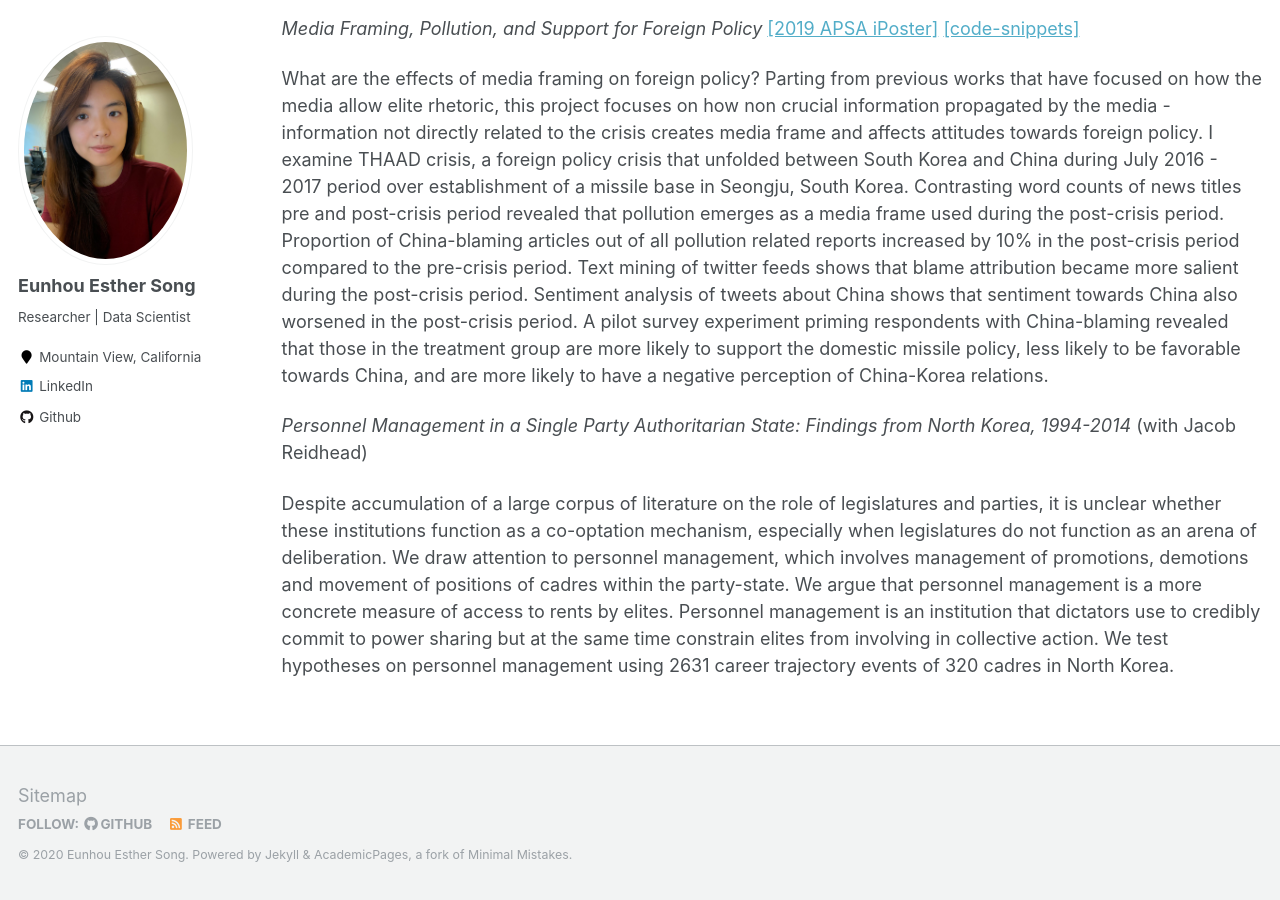
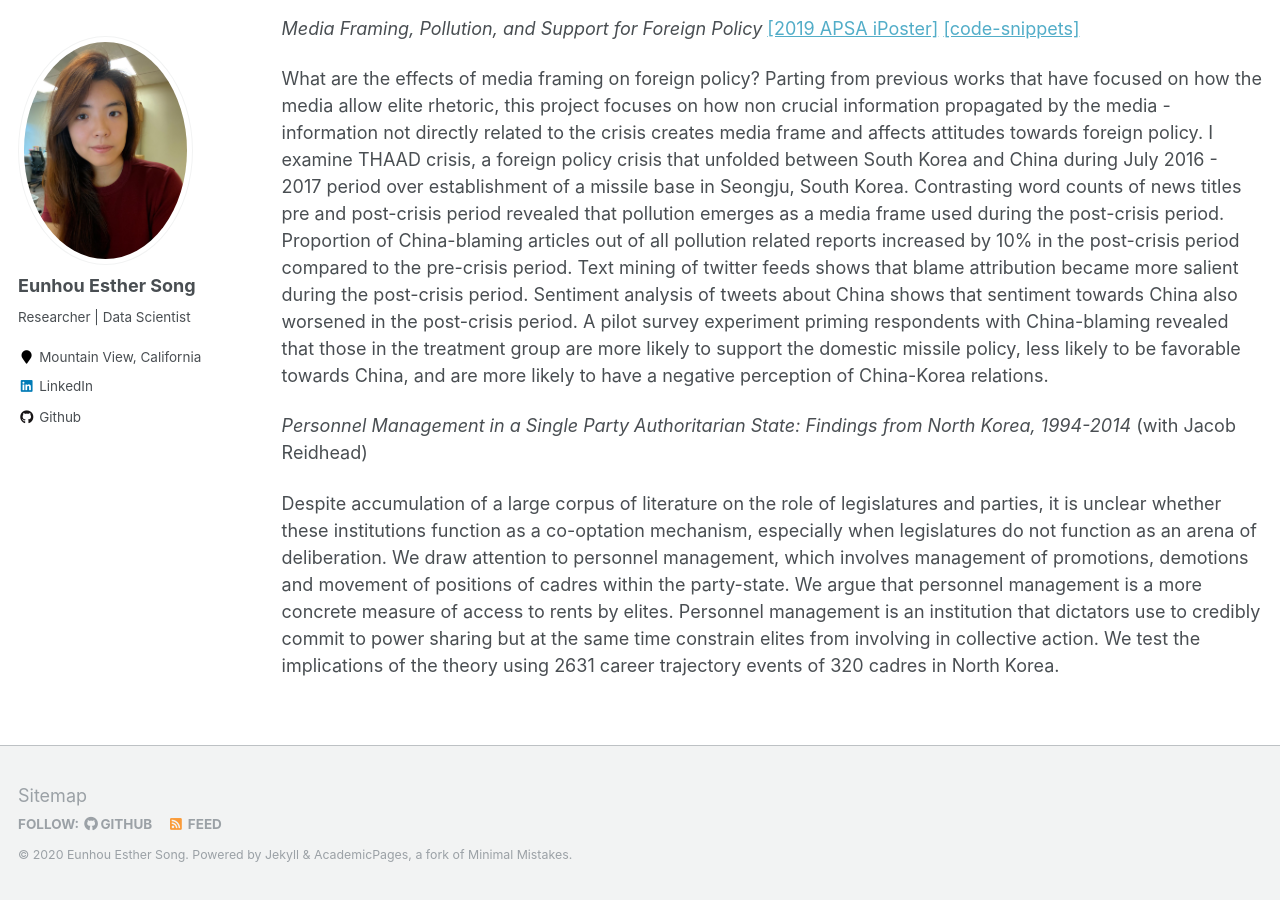
Before and after one commit to ehsong/ehsong.github.io, a Jekyll site: the page built from _pages/research.md, in a window 1280 px wide and 900 px high, scrolled down 1413 px. Built offline with Jekyll 4.4.1, drawn with Linux system fonts in a browser that asks for light colours.

Commit message:
Update research.md

```diff
--- a/_pages/research.md
+++ b/_pages/research.md
@@ -35,4 +35,4 @@ What are the effects of media framing on foreign policy? Parting from previous w
 
 *Personnel Management in a Single Party Authoritarian State: Findings from North Korea, 1994-2014* (with Jacob Reidhead)
 
-Despite accumulation of a large corpus of literature on the role of legislatures and parties, it is unclear whether these institutions function as a co-optation mechanism, especially when legislatures do not function as an arena of deliberation. We draw attention to personnel management, which involves management of promotions, demotions and movement of positions of cadres within the party-state. We argue that personnel management is a more concrete measure of access to rents by elites. Personnel management is an institution that dictators use to credibly commit to power sharing but at the same time constrain elites from involving in collective action. We test hypotheses on personnel management using 2631 career trajectory events of 320 cadres in North Korea.
+Despite accumulation of a large corpus of literature on the role of legislatures and parties, it is unclear whether these institutions function as a co-optation mechanism, especially when legislatures do not function as an arena of deliberation. We draw attention to personnel management, which involves management of promotions, demotions and movement of positions of cadres within the party-state. We argue that personnel management is a more concrete measure of access to rents by elites. Personnel management is an institution that dictators use to credibly commit to power sharing but at the same time constrain elites from involving in collective action. We test the implications of the theory using 2631 career trajectory events of 320 cadres in North Korea.
```
